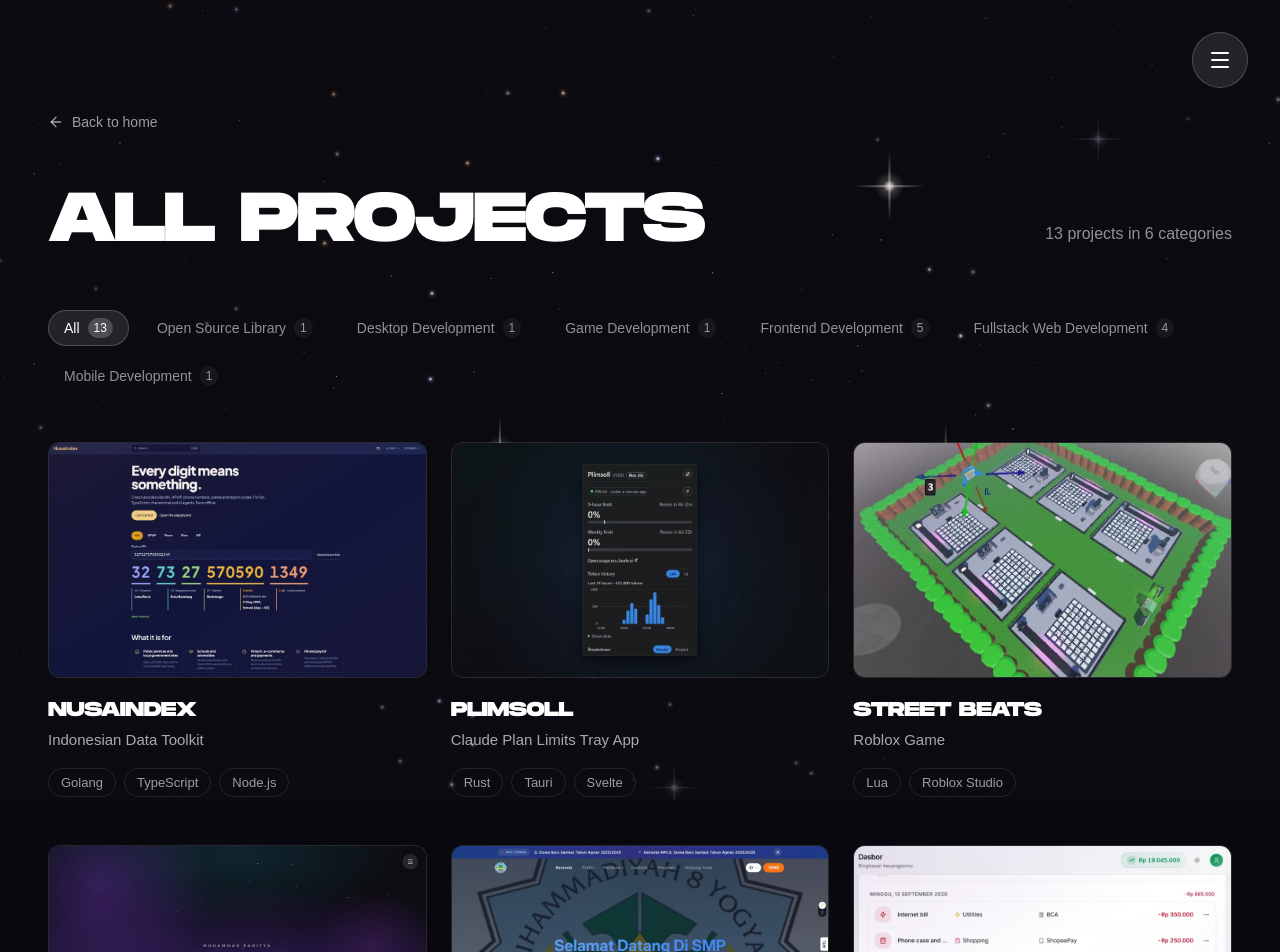
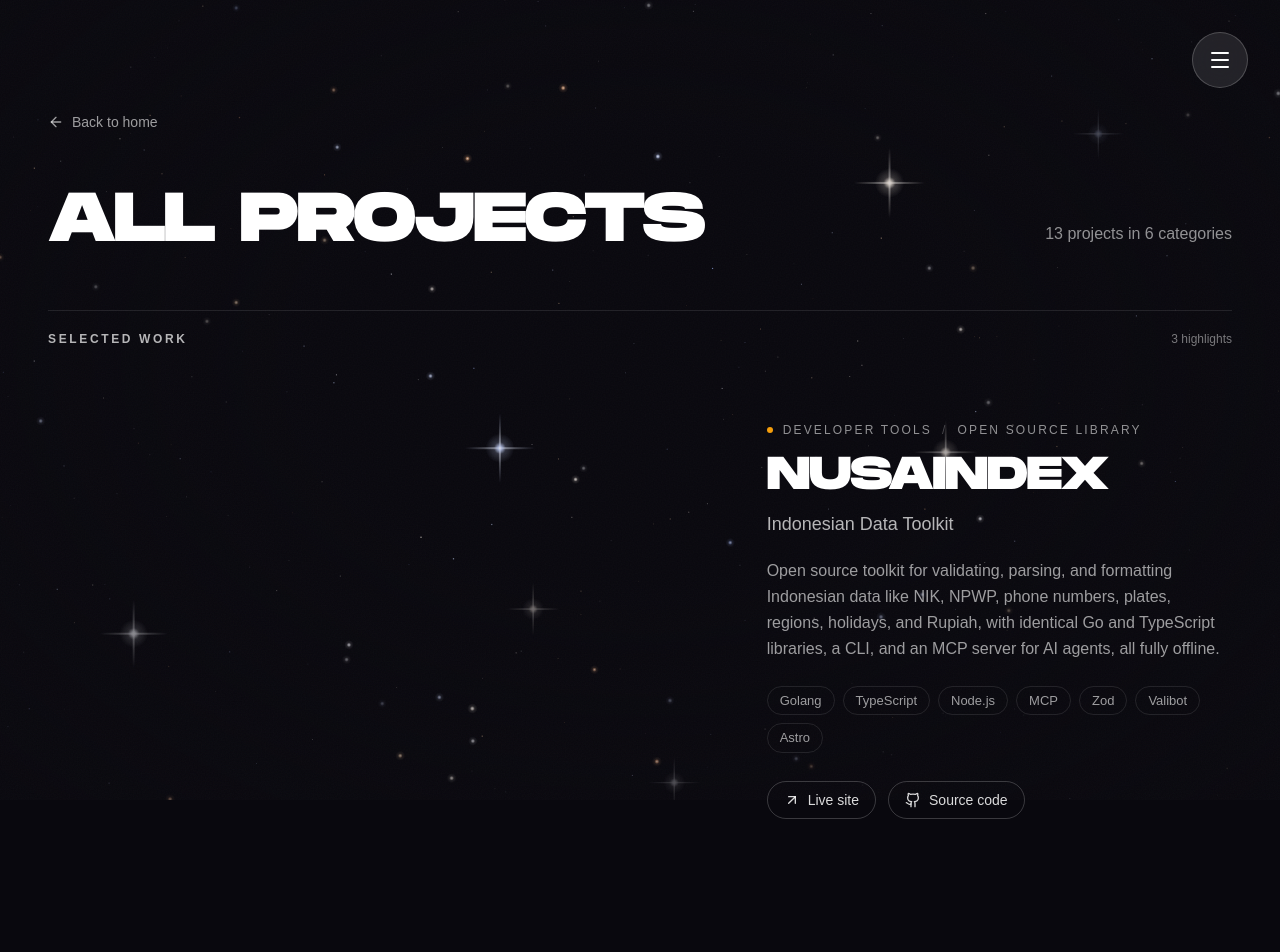
Before and after one commit to haikalmumtaz233/haikalmumtaz-com, a React (Vite) app: page /projects in a window 1280 px wide. Shown: the top 952 px of the page. Built offline with nearby package versions, Linux system fonts and the light colour scheme.

Commit message:
feat(projects): spotlight featured projects in alternating rows

```diff
--- /dev/null
+++ b/src/components/projects/ProjectLinkButton.tsx
@@ -0,0 +1,38 @@
+import type { ReactNode } from 'react';
+import { ArrowUpRight, Download, MessageCircle } from 'lucide-react';
+import type { LinkKind, ProjectLink } from '../../lib/projectIndex';
+import BrandIcon from '../ui/BrandIcon';
+
+const labels: Record<LinkKind, string> = {
+  download: 'Download',
+  source: 'Source code',
+  community: 'Community',
+  website: 'Live site',
+};
+
+const icons: Record<LinkKind, ReactNode> = {
+  download: <Download size={16} aria-hidden="true" />,
+  source: <BrandIcon brand="GitHub" size={16} aria-hidden="true" />,
+  community: <MessageCircle size={16} aria-hidden="true" />,
+  website: <ArrowUpRight size={16} aria-hidden="true" />,
+};
+
+interface ProjectLinkButtonProps {
+  link: ProjectLink;
+  projectName: string;
+}
+
+const ProjectLinkButton = ({ link, projectName }: ProjectLinkButtonProps) => (
+  <a
+    href={link.href}
+    target="_blank"
+    rel="noopener noreferrer"
+    aria-label={`${labels[link.kind]} for ${projectName} (opens in a new tab)`}
+    className="inline-flex items-center gap-2 rounded-full border border-white/20 px-4 py-2 text-sm font-medium text-white/85 transition-colors duration-300 hover:border-white/45 hover:text-white"
+  >
+    {icons[link.kind]}
+    {labels[link.kind]}
+  </a>
+);
+
+export default ProjectLinkButton;
--- /dev/null
+++ b/src/components/projects/ProjectsLabel.tsx
@@ -0,0 +1,18 @@
+import type { ReactNode } from 'react';
+
+interface ProjectsLabelProps {
+  id: string;
+  title: string;
+  meta: ReactNode;
+}
+
+const ProjectsLabel = ({ id, title, meta }: ProjectsLabelProps) => (
+  <div className="flex items-baseline justify-between gap-6 border-t border-white/10 pt-5">
+    <h2 id={id} className="text-xs font-semibold uppercase tracking-[0.22em] text-white/70">
+      {title}
+    </h2>
+    <p className="text-xs tabular-nums text-white/45">{meta}</p>
+  </div>
+);
+
+export default ProjectsLabel;
--- /dev/null
+++ b/src/components/projects/ProjectsSpotlight.tsx
@@ -0,0 +1,37 @@
+import { projects } from '../../data/projects';
+import type { Project } from '../../data/projects';
+import ProjectsLabel from './ProjectsLabel';
+import SpotlightRow from './SpotlightRow';
+
+const SPOTLIGHT_COUNT = 3;
+
+const spotlight = projects.filter((project) => project.isFeatured).slice(0, SPOTLIGHT_COUNT);
+
+interface ProjectsSpotlightProps {
+  onOpen: (project: Project) => void;
+}
+
+const ProjectsSpotlight = ({ onOpen }: ProjectsSpotlightProps) => (
+  <section aria-labelledby="projects-spotlight" className="relative pb-24 md:pb-36">
+    <div className="shell">
+      <ProjectsLabel
+        id="projects-spotlight"
+        title="Selected work"
+        meta={`${spotlight.length} highlights`}
+      />
+      <ul className="mt-12 grid gap-20 md:mt-16 md:gap-28 2xl:gap-36">
+        {spotlight.map((project, index) => (
+          <SpotlightRow
+            key={project.id}
+            project={project}
+            reversed={index % 2 === 1}
+            eager={index === 0}
+            onOpen={onOpen}
+          />
+        ))}
+      </ul>
+    </div>
+  </section>
+);
+
+export default ProjectsSpotlight;
--- /dev/null
+++ b/src/components/projects/SpotlightRow.tsx
@@ -0,0 +1,99 @@
+import { m } from 'motion/react';
+import type { Project } from '../../data/projects';
+import { projectLinks } from '../../lib/projectIndex';
+import { animatedProps, easing } from '../../lib/motion';
+import { usePrefersReducedMotion } from '../../hooks/usePrefersReducedMotion';
+import OptimizedImage from '../ui/OptimizedImage';
+import ProjectLinkButton from './ProjectLinkButton';
+
+interface SpotlightRowProps {
+  project: Project;
+  reversed: boolean;
+  eager: boolean;
+  onOpen: (project: Project) => void;
+}
+
+const SpotlightRow = ({ project, reversed, eager, onOpen }: SpotlightRowProps) => {
+  const prefersReducedMotion = usePrefersReducedMotion();
+  const links = projectLinks(project);
+
+  return (
+    <m.li
+      {...animatedProps(prefersReducedMotion, {
+        initial: { opacity: 0, y: 40 },
+        whileInView: { opacity: 1, y: 0 },
+        viewport: { once: true, amount: 0.25 },
+        transition: { duration: 1, ease: easing.expo },
+      })}
+      className="grid items-center gap-x-12 gap-y-7 md:grid-cols-12 2xl:gap-x-16"
+    >
+      <m.div
+        layoutId={prefersReducedMotion ? undefined : `project-${project.id}`}
+        className={`group relative md:col-span-7 ${reversed ? 'md:order-2' : ''}`}
+      >
+        <div className="relative aspect-16/10 overflow-hidden rounded-xl border border-white/10 bg-white/3">
+          <div
+            className={`pointer-events-none absolute inset-0 z-10 bg-linear-to-br ${project.gradient} opacity-40 transition-opacity duration-500 group-hover:opacity-20`}
+          />
+          <OptimizedImage
+            src={project.image}
+            alt={project.name}
+            className="h-full w-full object-cover transition-transform duration-700 ease-expo group-hover:scale-[1.03]"
+            containerClassName="h-full w-full"
+            eager={eager}
+          />
+          <span className="absolute bottom-4 left-4 z-20 translate-y-2 rounded-full bg-white px-4 py-2 text-sm font-semibold text-black opacity-0 transition-all duration-500 ease-expo group-hover:translate-y-0 group-hover:opacity-100 group-has-focus-visible:translate-y-0 group-has-focus-visible:opacity-100">
+            View details
+          </span>
+        </div>
+        <button
+          type="button"
+          onClick={() => onOpen(project)}
+          aria-label={`Open details for ${project.name}`}
+          className="absolute inset-0 z-30 rounded-xl"
+        />
+      </m.div>
+
+      <div className="md:col-span-5">
+        <p className="flex flex-wrap items-center gap-x-2.5 gap-y-1 text-xs font-medium uppercase tracking-[0.18em] text-white/55">
+          <span
+            aria-hidden="true"
+            className="size-1.5 rounded-full"
+            style={{ backgroundColor: project.accentColor }}
+          />
+          {project.domain}
+          <span aria-hidden="true" className="text-white/25">
+            /
+          </span>
+          {project.category}
+        </p>
+        <h3 className="mt-4 font-monument text-[clamp(1.75rem,3.6vw,3.25rem)] font-black uppercase leading-[0.95] tracking-tight text-white">
+          {project.name}
+        </h3>
+        <p className="mt-3 text-base text-white/70 md:text-lg">{project.subtitle}</p>
+        <p className="mt-5 text-[15px] leading-relaxed text-white/60 md:text-base">
+          {project.description}
+        </p>
+        <ul className="mt-6 flex flex-wrap gap-2" aria-label={`${project.name} stack`}>
+          {project.stack.map((tech) => (
+            <li
+              key={tech}
+              className="rounded-full border border-white/10 px-3 py-1 text-[13px] text-white/60"
+            >
+              {tech}
+            </li>
+          ))}
+        </ul>
+        {links.length > 0 && (
+          <div className="mt-7 flex flex-wrap gap-3">
+            {links.map((link) => (
+              <ProjectLinkButton key={link.href} link={link} projectName={project.name} />
+            ))}
+          </div>
+        )}
+      </div>
+    </m.li>
+  );
+};
+
+export default SpotlightRow;
--- a/src/pages/Projects.tsx
+++ b/src/pages/Projects.tsx
@@ -1,14 +1,22 @@
+import { useCallback, useState } from 'react';
+import type { Project } from '../data/projects';
 import ProjectsHero from '../components/projects/ProjectsHero';
+import ProjectsSpotlight from '../components/projects/ProjectsSpotlight';
 import ProjectsGrid from '../components/projects/ProjectsGrid';
+import ProjectModal from '../components/projects/ProjectModal';
 import { useDocumentTitle } from '../hooks/useDocumentTitle';
 
 const Projects = () => {
   useDocumentTitle('Projects');
+  const [selectedProject, setSelectedProject] = useState<Project | null>(null);
+  const handleClose = useCallback(() => setSelectedProject(null), []);
 
   return (
     <div className="relative z-10">
       <ProjectsHero />
+      <ProjectsSpotlight onOpen={setSelectedProject} />
       <ProjectsGrid />
+      <ProjectModal project={selectedProject} onClose={handleClose} />
     </div>
   );
 };
```
